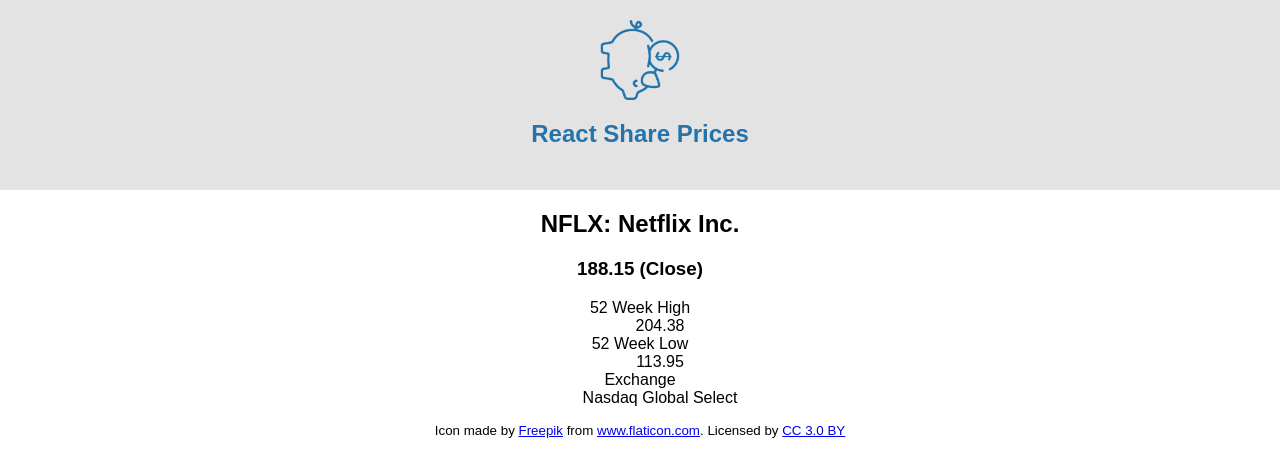
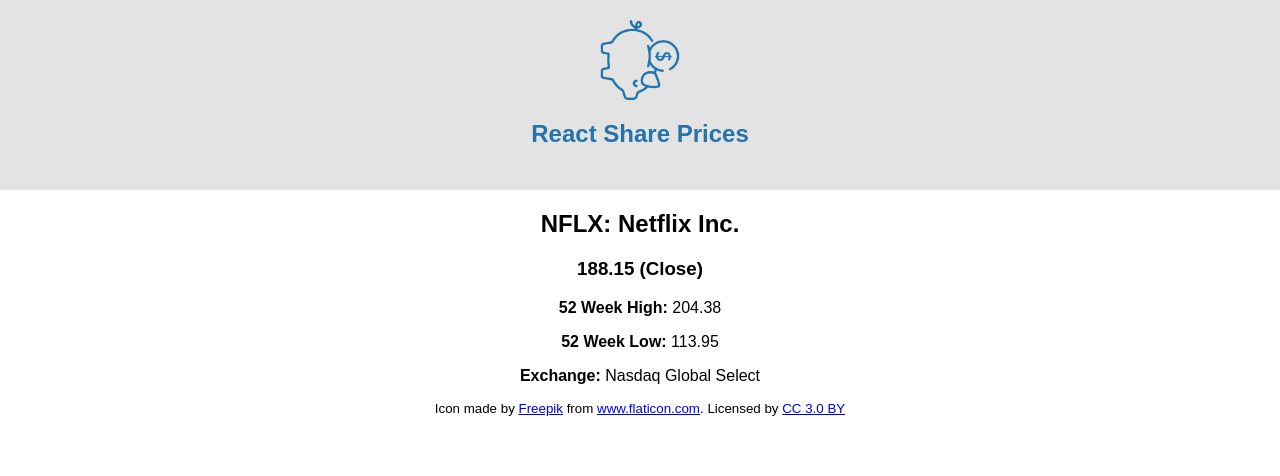
Before and after one commit to hannah-be/wolf-of-react, a React (Create React App) app: page / in a window 1280 px wide. Shown: the top 476 px of the page. Built offline with nearby package versions, Linux system fonts and the light colour scheme.

Commit message:
Move data to state

```diff
--- a/src/App.js
+++ b/src/App.js
@@ -4,30 +4,48 @@
 import StockInfo from './components/StockInfo'
 
 class App extends Component {
+  state = {
+        quote: {
+        symbol: "NFLX",
+        companyName: "Netflix Inc.",
+        primaryExchange: "Nasdaq Global Select",
+        latestPrice: 188.15,
+        latestSource: 'Close',
+        week52High: 204.38,
+        week52Low: 113.95
+      }
+  }
+
   render() {
+    const { quote } = this.state
+
     return <div className="App">
         <header className="App-header">
           <img src={logo} className="App-logo" alt="logo" />
           <h1 className="App-title">React Share Prices</h1>
         </header>
         <StockInfo
-            symbol="NFLX"
-            companyName="Netflix Inc."
-            primaryExchange="Nasdaq Global Select"
-            latestPrice={188.15}
-            latestSource='Close'
-            week52High={204.38}
-            week52Low={113.95}
+        // Tell the component that all of 'quote's' key value pairs will also be it's key value pairs
+          { ...quote }
+          // Equivalent to:
+          // symbol={ quote.symbol }
+          // companyName={ quote.companyName }
+          // primaryExchange={ quote.primaryExchange }
+          // latestPrice={ quote.latestPrice }
+          // latestSource={ quote.latestSource }
+          // week52High={ quote.week52High }
+          //  week52Low={ quote.week52Low }
            />
-
         <small>
-          <p>Icon made by <a href="http://www.freepik.com" title="Freepik">
+          <p>
+            Icon made by <a href="http://www.freepik.com" title="Freepik">
               Freepik
             </a> from <a href="https://www.flaticon.com/" title="Flaticon">
               www.flaticon.com
             </a>. Licensed by <a href="http://creativecommons.org/licenses/by/3.0/" title="Creative Commons BY 3.0">
               CC 3.0 BY
-          </a></p>
+            </a>
+          </p>
         </small>
       </div>;
   }
--- a/src/components/StockInfo.js
+++ b/src/components/StockInfo.js
@@ -16,16 +16,11 @@
       <h3>
         {latestPrice} ({latestSource})
       </h3>
-      <dl>
-        <dt>52 Week High</dt>
-        <dd>{week52High}</dd>
-
-        <dt>52 Week Low</dt>
-        <dd>{week52Low}</dd>
-
-        <dt>Exchange</dt>
-        <dd>{primaryExchange}</dd>
-      </dl>
+      <div>
+        <p><strong>52 Week High:</strong> {week52High}</p>
+        <p><strong>52 Week Low:</strong> {week52Low}</p>
+        <p><strong>Exchange:</strong> {primaryExchange}</p>
+      </div>
     </div>;
 }
 
```
Lines whose indentation alone changed are shown as unchanged.
